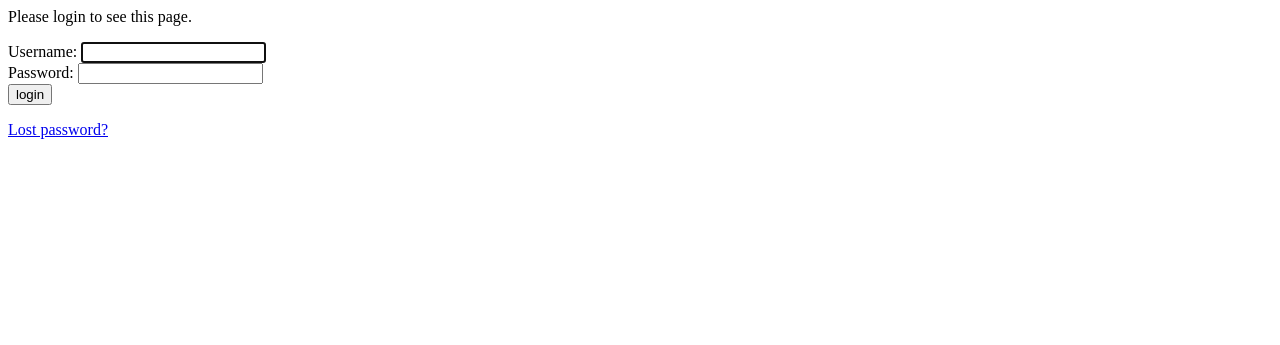
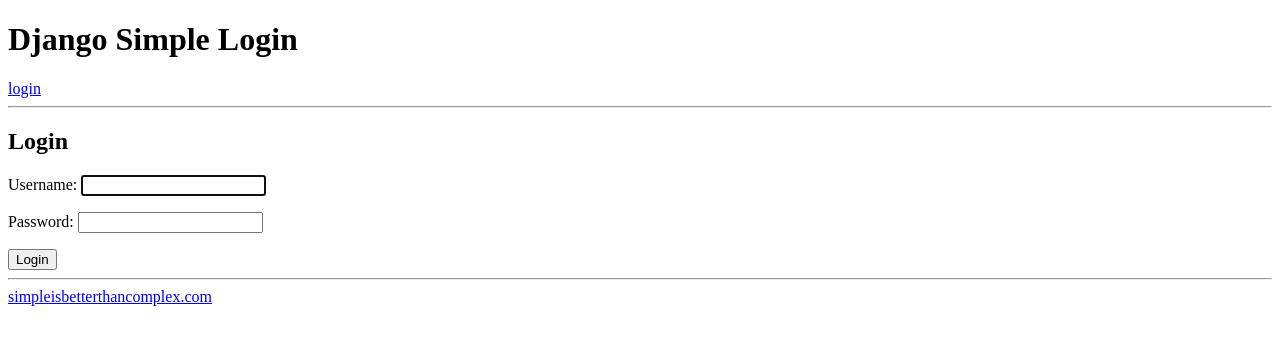
Before and after one commit to shashankgaurav17/django_guitar, a Django app: a page that uses details/templates/registration/login.html in a window 1280 px wide. Shown: the top 345 px of the page. Run offline with Django 3.2, Linux system fonts and the light colour scheme.

Commit message:
Login and Logout functionality added

```diff
--- /dev/null
+++ b/details/templates/base_generic.html
@@ -0,0 +1,27 @@
+<!DOCTYPE html>
+<html>
+<head>
+  <meta charset="utf-8">
+  <title>{% block title %}Django Simple Login{% endblock %}</title>
+</head>
+<body>
+  <header>
+    <h1>Django Simple Login</h1>
+    {% if user.is_authenticated %}
+      Hi {{ user.username }}!
+      <a href="{% url 'logout' %}">logout</a>
+    {% else %}
+      <a href="{% url 'login' %}">login</a>
+    {% endif %}
+  </header>
+  <hr>
+  <main>
+    {% block content %}
+    {% endblock %}
+  </main>
+  <hr>
+  <footer>
+    <a href="http://simpleisbetterthancomplex.com">simpleisbetterthancomplex.com</a>
+  </footer>
+</body>
+</html>
--- a/details/templates/details/browse.html
+++ b/details/templates/details/browse.html
@@ -57,3 +57,6 @@
         </tbody>
 
     </table>
+
+
+<a href="/logout/">logout</a>
--- a/details/templates/details/index.html
+++ b/details/templates/details/index.html
@@ -7,3 +7,8 @@
         {% endfor %}
     </ul>
 {% endblock %}
+
+
+<a href="/logout/">logout</a>
+
+<a href="/browse/">browse</a>
--- a/details/templates/registration/login.html
+++ b/details/templates/registration/login.html
@@ -1,39 +1,12 @@
+{% extends 'base_generic.html' %}
 
+{% block title %}Login{% endblock %}
 
 {% block content %}
-
-{% if form.errors %}
-<p>Your username and password didn't match. Please try again.</p>
-{% endif %}
-
-{% if next %}
-    {% if user.is_authenticated %}
-    <p>Your account doesn't have access to this page. To proceed,
-    please login with an account that has access.</p>
-    {% else %}
-    <p>Please login to see this page.</p>
-    {% endif %}
-{% endif %}
-
-<form method="post" action="{% url 'home' %}">
-{% csrf_token %}
-
-<div>
-  <td>{{ form.username.label_tag }}</td>
-  <td>{{ form.username }}</td>
-</div>
-<div>
-  <td>{{ form.password.label_tag }}</td>
-  <td>{{ form.password }}</td>
-</div>
-
-<div>
-  <input type="submit" value="login" />
-  <input type="hidden" name="next" value="" />
-</div>
-</form>
-
-{# Assumes you setup the password_reset view in your URLconf #}
-<p><a href="{% url 'password_reset' %}">Lost password?</a></p>
-
+  <h2>Login</h2>
+  <form method="post">
+    {% csrf_token %}
+    {{ form.as_p }}
+    <button type="submit">Login</button>
+  </form>
 {% endblock %}
--- /dev/null
+++ b/details/templates/registration/password_reset_subject.txt
@@ -0,0 +1 @@
+TestSite password reset
--- a/guitar1/urls.py
+++ b/guitar1/urls.py
@@ -1,13 +1,21 @@
 from django.conf.urls import include, url
 from django.contrib import admin
+from django.contrib.auth import views as auth_views
 
 urlpatterns = [
     # Examples:
     # url(r'^$', 'guitar1.views.home', name='home'),
     # url(r'^blog/', include('blog.urls')),
 
-    url(r'^admin/', include(admin.site.urls)),
-    url('^accounts/', include('django.contrib.auth.urls')),
+    url(r'^admin', include(admin.site.urls)),
+    url(r'^login/$', auth_views.login, name='login'),
+    url(r'^logout/$', auth_views.logout, {'template_name': 'logged_out.html'}, name='logout'),
+    url(r'^password_reset$', auth_views.password_reset, name='password_reset'),
+    url(r'^password_reset/done$', auth_views.password_reset_done, name='password_reset_done'),
+    url(r'^reset/(?P<uidb64>[0-9A-Za-z_\-]+)/(?P<token>[0-9A-Za-z]{1,13}-[0-9A-Za-z]{1,20})/$',
+        auth_views.password_reset_confirm, name='password_reset_confirm'),
+    url(r'^reset/done$', auth_views.password_reset_complete, name='password_reset_complete'),
+    url(r'^accounts/', include('django.contrib.auth.urls')),
     url(r'', include('details.urls')),
 
    # url(r'^home/', include('details.urls')),
```
Also changed, not shown: details/templates/logged_out.html (added, +9 -0 lines), details/templates/registration/home.html (added, +7 -0 lines), details/templates/registration/logged_out.html (deleted, +0 -7 lines), guitar1/settings.py (+9 -1 lines), 3 other files.
